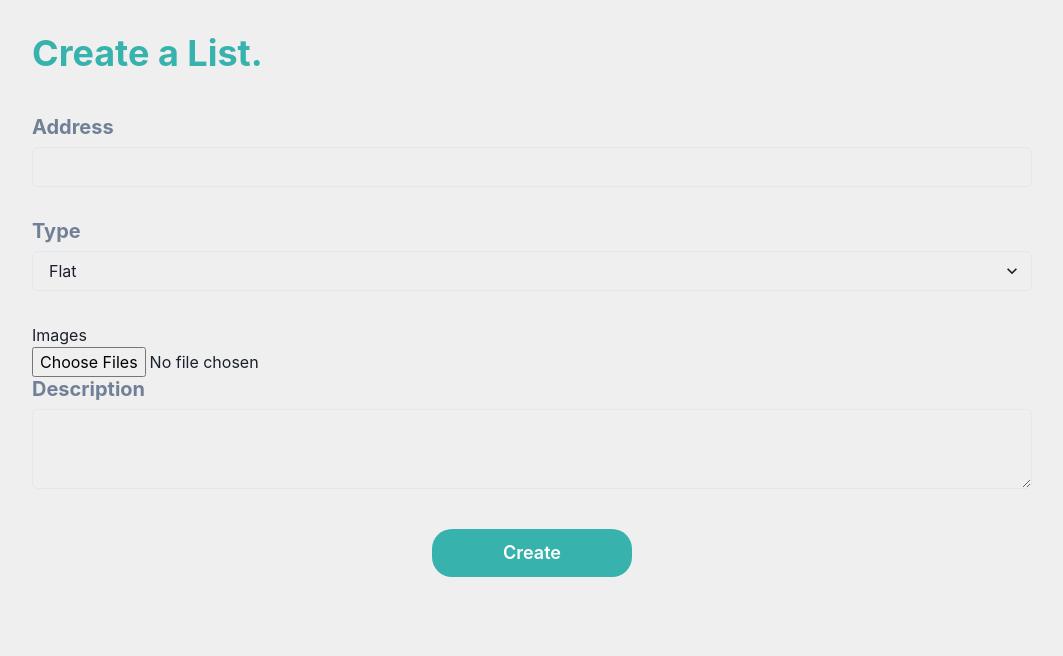
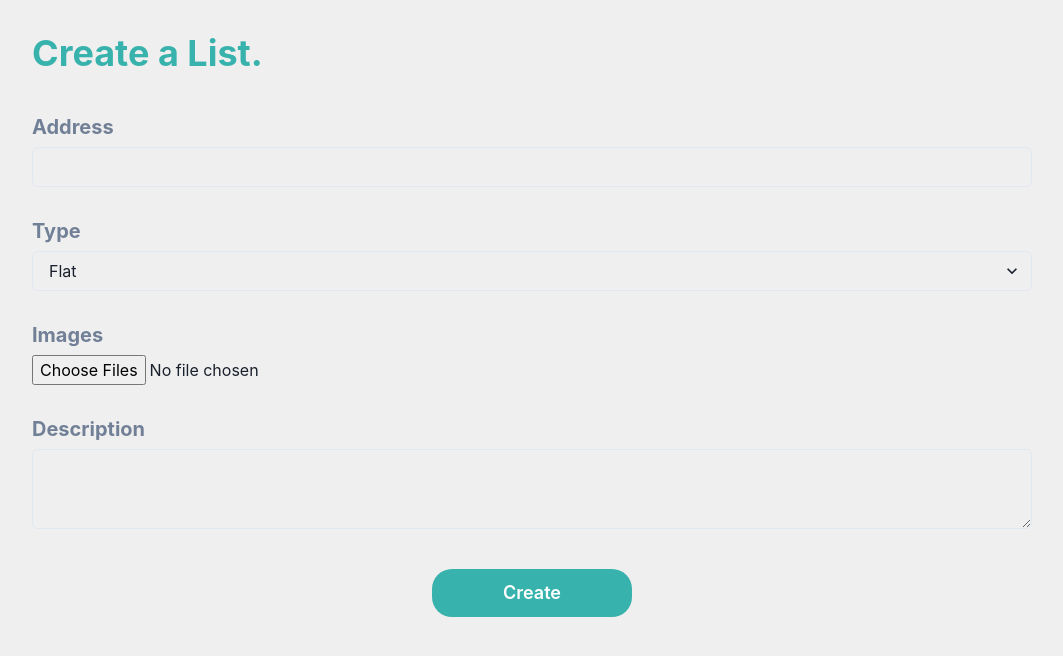
Before and after one commit to ayakamiyake7/apartment_for_rent_service, a Next.js app: page /create in a window 1280 px wide. Shown: the top 656 px of the page, without its empty margins (108-1171 px from the left). Built offline with nearby package versions, Linux system fonts and the light colour scheme.

Commit message:
#4 Show images in top page

```diff
--- a/pages/create.js
+++ b/pages/create.js
@@ -92,8 +92,10 @@ export default function Create() {
           <option value="semi-detached">Semi-detached</option>
           <option value="Terraced">Terraced</option>
         </Select>
-        <h2>Images</h2>
-        <div>
+        <Heading as="h2" size="md" mb={2} color="gray.500">
+          Images
+        </Heading>
+        <Box mb={8}>
           <input
             onChange={onFileUpload}
             type="file"
@@ -103,7 +105,7 @@ export default function Create() {
           {imgsSrc.map((link, index) => (
             <img key={index} src={link} />
           ))}
-        </div>
+        </Box>
         <Heading as="h2" size="md" mb={2} color="gray.500">
           Description
         </Heading>
```
Also changed, not shown: pages/index.js (+5 -29 lines).
